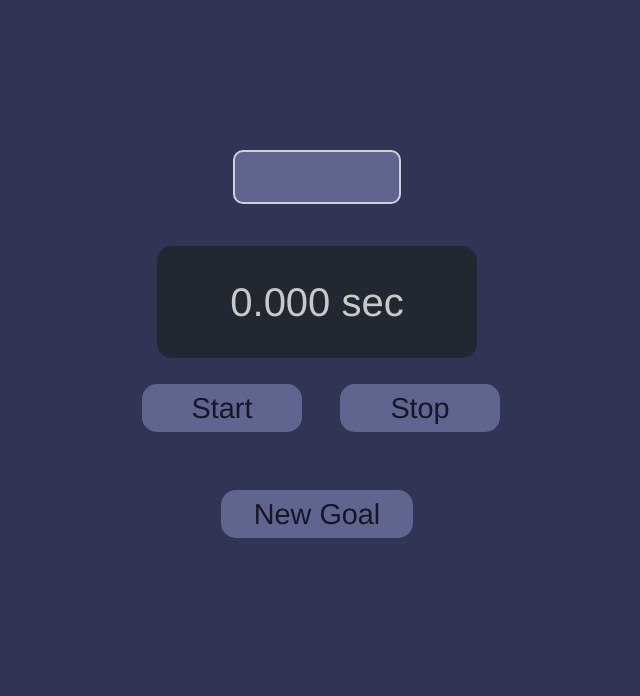
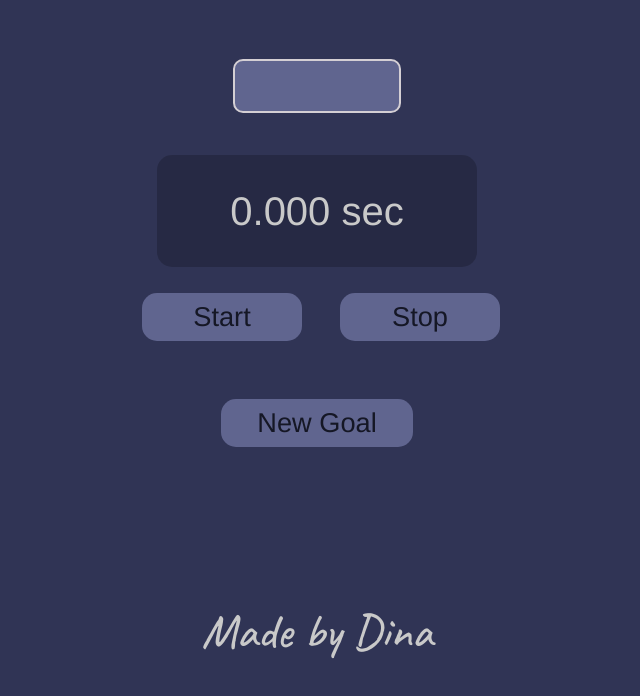
Before and after one commit to RFOD/TimerApp, a plain HTML site: page index.html in a window 1280 px wide. Shown: the whole page, without its empty margins (323-963 px from the left). Drawn offline with Linux system fonts and the light colour scheme.

Commit message:
Improved Design!

```diff
--- a/index.html
+++ b/index.html
@@ -4,6 +4,9 @@
     <meta charset="UTF-8">
     <meta name="viewport" content="width=device-width, initial-scale=1.0">
     <link rel="stylesheet" href="styles.css">
+    <link rel="preconnect" href="https://fonts.googleapis.com">
+	<link rel="preconnect" href="https://fonts.gstatic.com" crossorigin>
+	<link href="https://fonts.googleapis.com/css2?family=Caveat:wght@400..700&family=Oswald:wght@200..700&display=swap" rel="stylesheet">
     <title>StopWatch</title>
 </head>
 <body>
@@ -24,6 +27,8 @@
         </div>
     </section>
     <div class="button newPlayer flex-center">New Goal</div>
+    <h2>Made by Dina</h2>
     <script src="index.js"></script>
+
 </body>
 </html>
--- a/styles.css
+++ b/styles.css
@@ -26,7 +26,7 @@ body{
     transition-duration: 200ms;
     transition-timing-function: ease;
     color: #151725;
-    font-size: 1.8rem;
+    font-size: 1.7rem;
     font-family:'Franklin Gothic Medium', 'Arial Narrow', Arial, sans-serif;
     font-weight: 400;
 }
@@ -47,11 +47,21 @@ body{
     transition-duration: 200ms;
     transition-timing-function: ease;
     color: #151725;
-    font-size: 1.8rem;
+    font-size: 1.6rem;
     font-family:'Franklin Gothic Medium', 'Arial Narrow', Arial, sans-serif;
     font-weight: 400;
     text-align: center;
     margin-bottom: 2rem;
+}
+h2
+{
+    font-family: "Caveat", cursive;
+    font-optical-sizing: auto;
+    font-weight: 500;
+    font-size: 3rem;
+    margin: 1rem;
+    margin-top: 6rem;
+    color: #c9c9c9;
 }
 #inputId
 {
@@ -78,7 +88,7 @@ body{
 {
     height: 7rem;
     width: 20rem;
-    background-color: #222831;
+    background-color: #00000034;
     margin-bottom: 1rem;
     border-radius: 15px;
     color:#c9c9c9;
```
